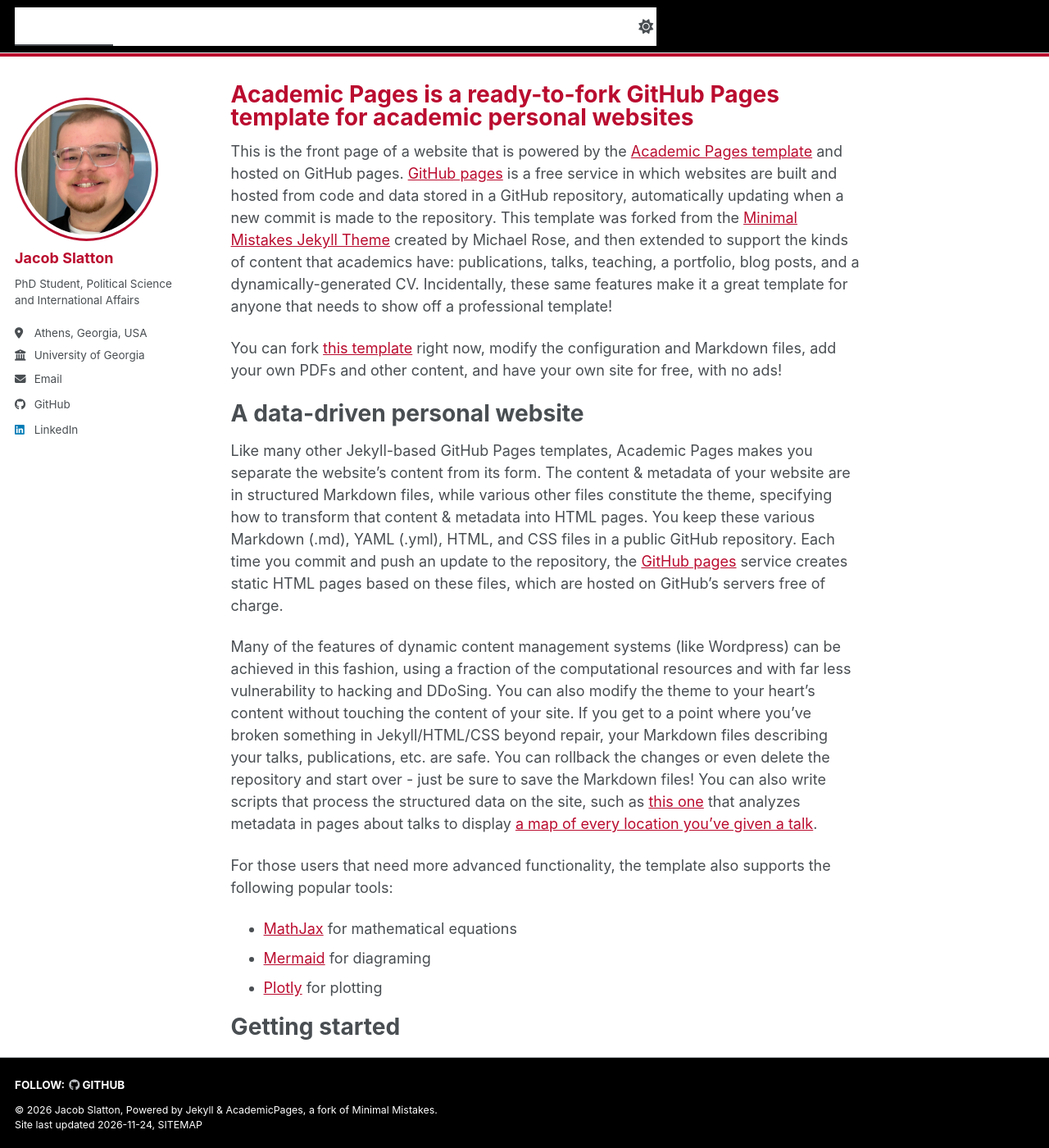
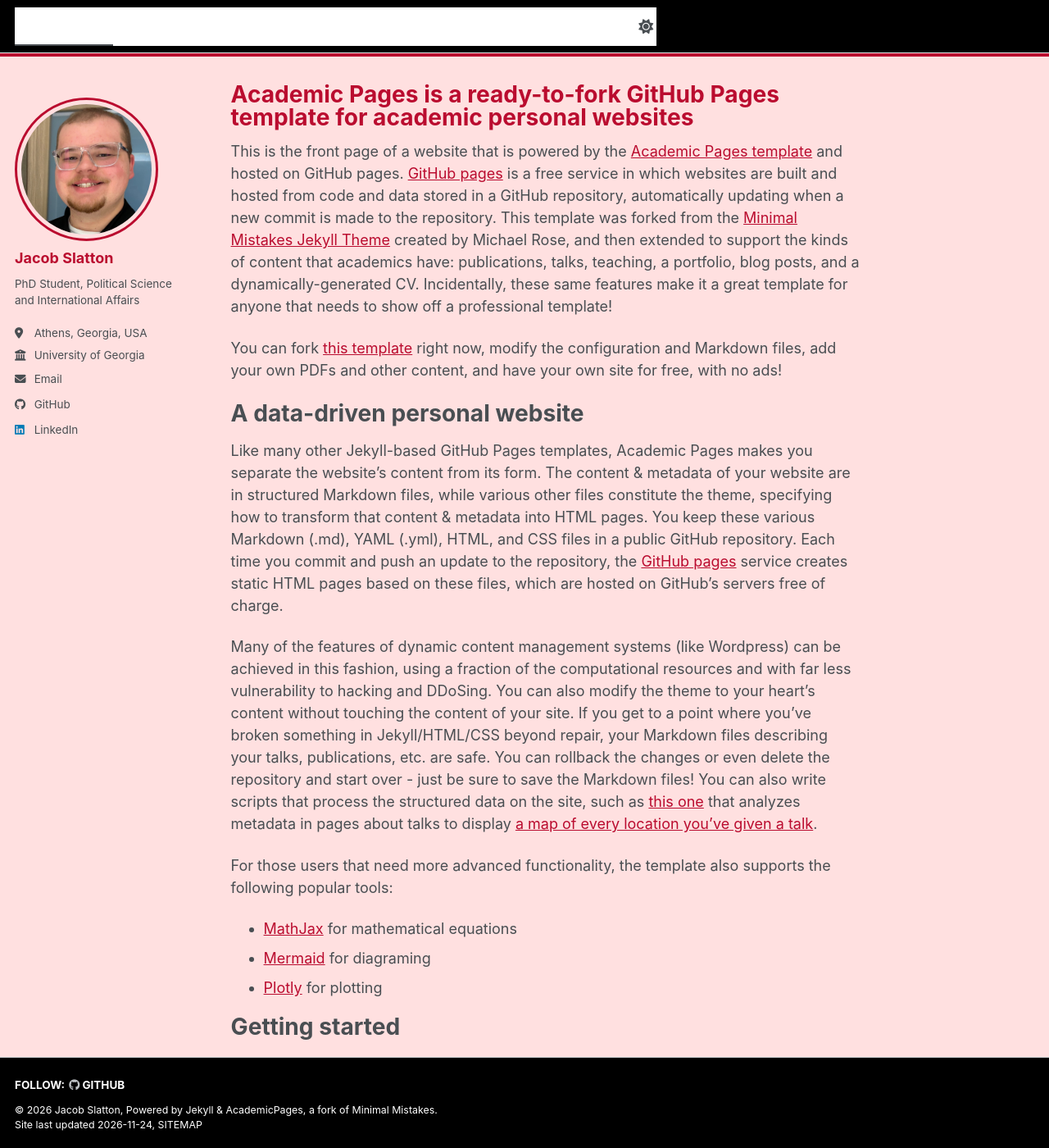
Before and after one commit to jacobslatton/jacobslatton.github.io, a Jekyll site: the page built from _pages/about.md, in a window 1280 px wide and 1400 px high. Shown: the whole window at 82% size. Built offline with Jekyll 4.4.1, drawn with Linux system fonts in a browser that asks for light colours; a script bundle is joined from its source files by our own code; a style sheet for code colours, icons or effects is not loaded.

Commit message:
Update main.scss test pink

```diff
--- a/assets/css/main.scss
+++ b/assets/css/main.scss
@@ -72,3 +72,5 @@ a:hover { color: #8A0922; }
 .page__footer a {
   color: #fff;
 }
+
+body { background-color: #FFE0E0 !important; }
```
